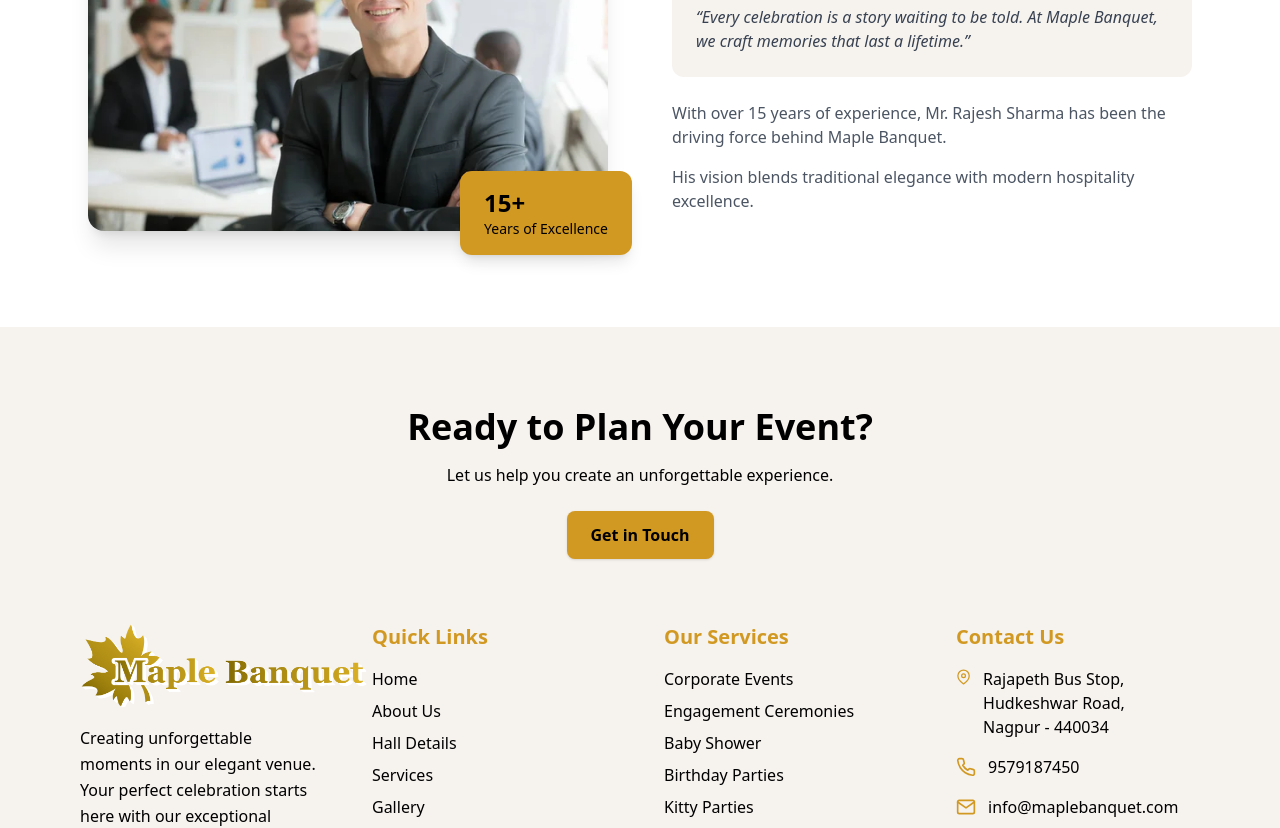
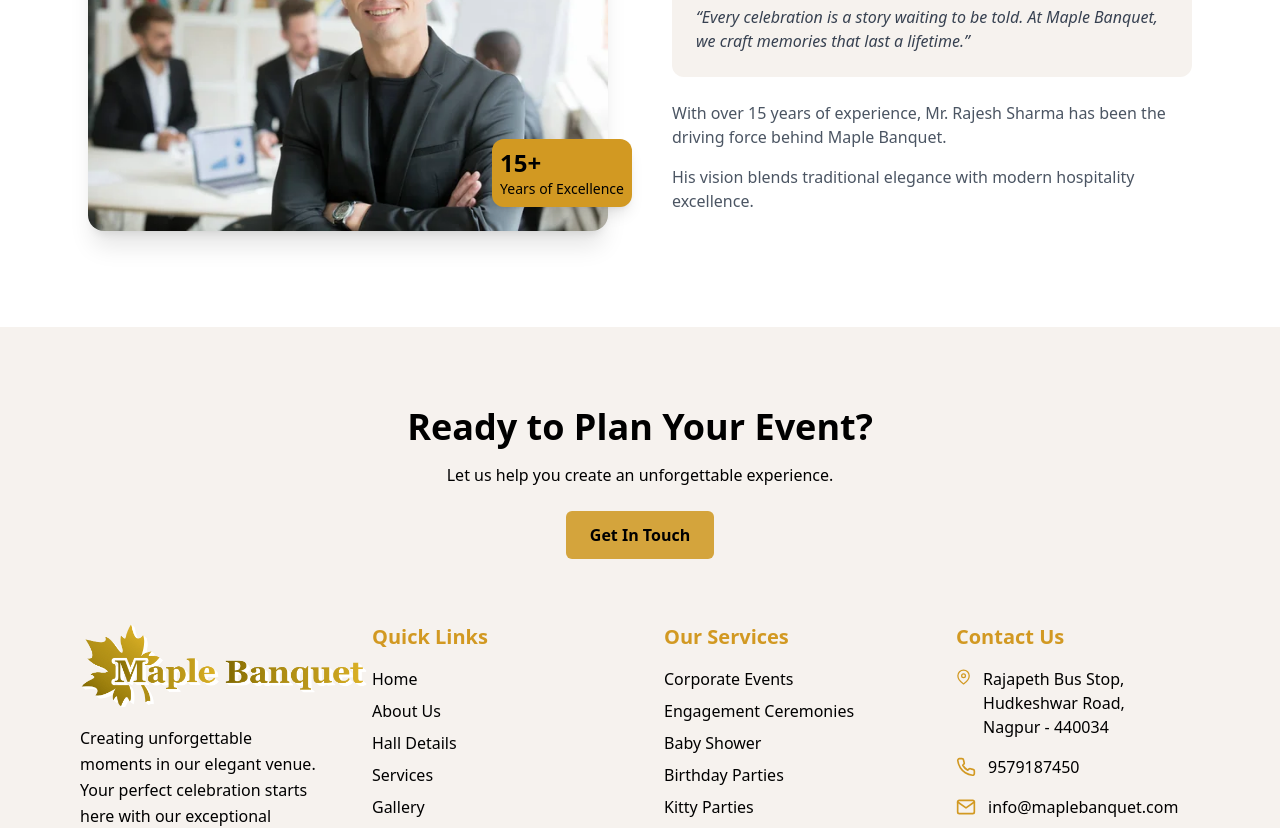
Before and after one commit to JaiPatel0916/Maple-Banquet-hall, a React (Vite) app in the folder frontend/: page /founder/1 in a window 1280 px wide. Shown: the part 560-1388 px from the top of the page. Built offline with nearby package versions, Linux system fonts and the light colour scheme.

Commit message:
Replace buttons with links for contact actions in Footer and Navbar components

```diff
--- a/frontend/src/components/Footer.jsx
+++ b/frontend/src/components/Footer.jsx
@@ -21,9 +21,13 @@ const Footer = () => {
                 <p className="max-w-2xl mx-auto mb-6">
                     Let us help you create an unforgettable experience.
                 </p>
-                <button className="bg-[#D29922] hover:bg-[#b88619] px-6 py-3 rounded-lg font-semibold shadow">
-                    Get in Touch
-                </button>
+                <Link
+                         to="/contact"
+                         className="inline-block rounded-md bg-[#d4a43c] px-6 py-3 font-semibold text-black transition hover:bg-[#c29635] xs-full text-center"
+                       >
+                       Get In Touch
+                       </Link>
+
             </div>
 
             <div className="grid grid-cols-1 sm:grid-cols-2 lg:grid-cols-4 gap-12 items-start">
--- a/frontend/src/components/Founder/FounderProfile.jsx
+++ b/frontend/src/components/Founder/FounderProfile.jsx
@@ -40,13 +40,13 @@ const FounderProfile = ({ founderId }) => {
                         alt={founder.name}
                         className="rounded-2xl shadow-xl"
                     />
-                    <div className="absolute -bottom-6 -right-6 bg-[#D29922] text-black px-6 py-4 rounded-xl shadow-lg">
+                    <div className="absolute bottom-6 -right-6 bg-[#D29922] text-black px-2 py-2 rounded-xl shadow-lg">
                         <p className="text-2xl font-bold">15+</p>
                         <p className="text-sm">Years of Excellence</p>
                     </div>
                 </div>
 
-                {/* Content */}
+
                 <div>
                     <p className="text-sm tracking-widest text-[#D29922] mb-2">
                         MEET OUR FOUNDER
--- a/frontend/src/components/Navbar.jsx
+++ b/frontend/src/components/Navbar.jsx
@@ -1,6 +1,7 @@
 import { useState, useEffect, useRef } from "react";
 import { NavLink } from "react-router-dom";
 import { FiMenu, FiX, FiPhone } from "react-icons/fi";
+import { Link } from "react-router-dom";
 
 const Navbar = () => {
   const [open, setOpen] = useState(false);
@@ -69,9 +70,13 @@ const Navbar = () => {
               <span className="flex items-center gap-1 text-gray-700">
                 <FiPhone /> 9579187450
               </span>
-              <button className="bg-[#D29922] px-4 py-2 rounded-lg font-medium hover:bg-[#b88619]">
+
+              <Link
+                to="/contact"
+                className="bg-[#D29922] px-4 py-2 rounded-lg font-medium hover:bg-[#b88619] inline-block"
+              >
                 Book Now
-              </button>
+              </Link>
             </div>
           </div>
 
```
